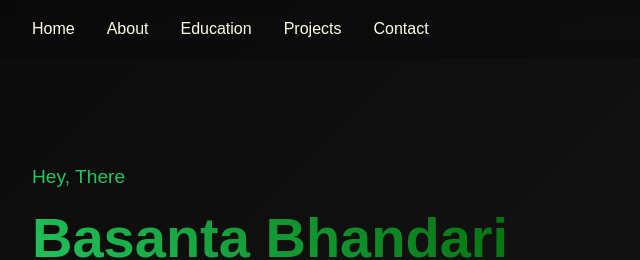
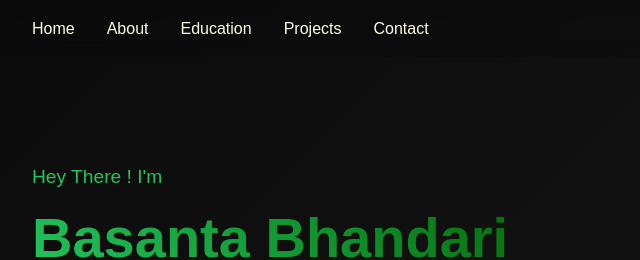
Before and after one commit to basanta-bhandari/basanta-bhandari.github.io, a plain HTML site: page ht/index.html in a window 1280 px wide. Shown: the top 260 px of the page, 28-668 px from the left. Drawn offline with Linux system fonts and the light colour scheme; a web font is replaced by a local one.

```diff
--- a/ht/index.html
+++ b/ht/index.html
@@ -410,7 +410,7 @@
         <div class="container">
             <div class="hero-content">
                 <div class="hero-text">
-                    <span class="hey">Hey, There</span>
+                    <span class="hey">Hey There ! I'm</span>
                     <h1>Basanta Bhandari</h1>
                     <h2>12-year-old | CS Enthusiast from Rupandehi, Nepal</h2>
                     <p>I am just a 12-year-old student studying in grade 8 with a deep interest in technology.</p>
```
